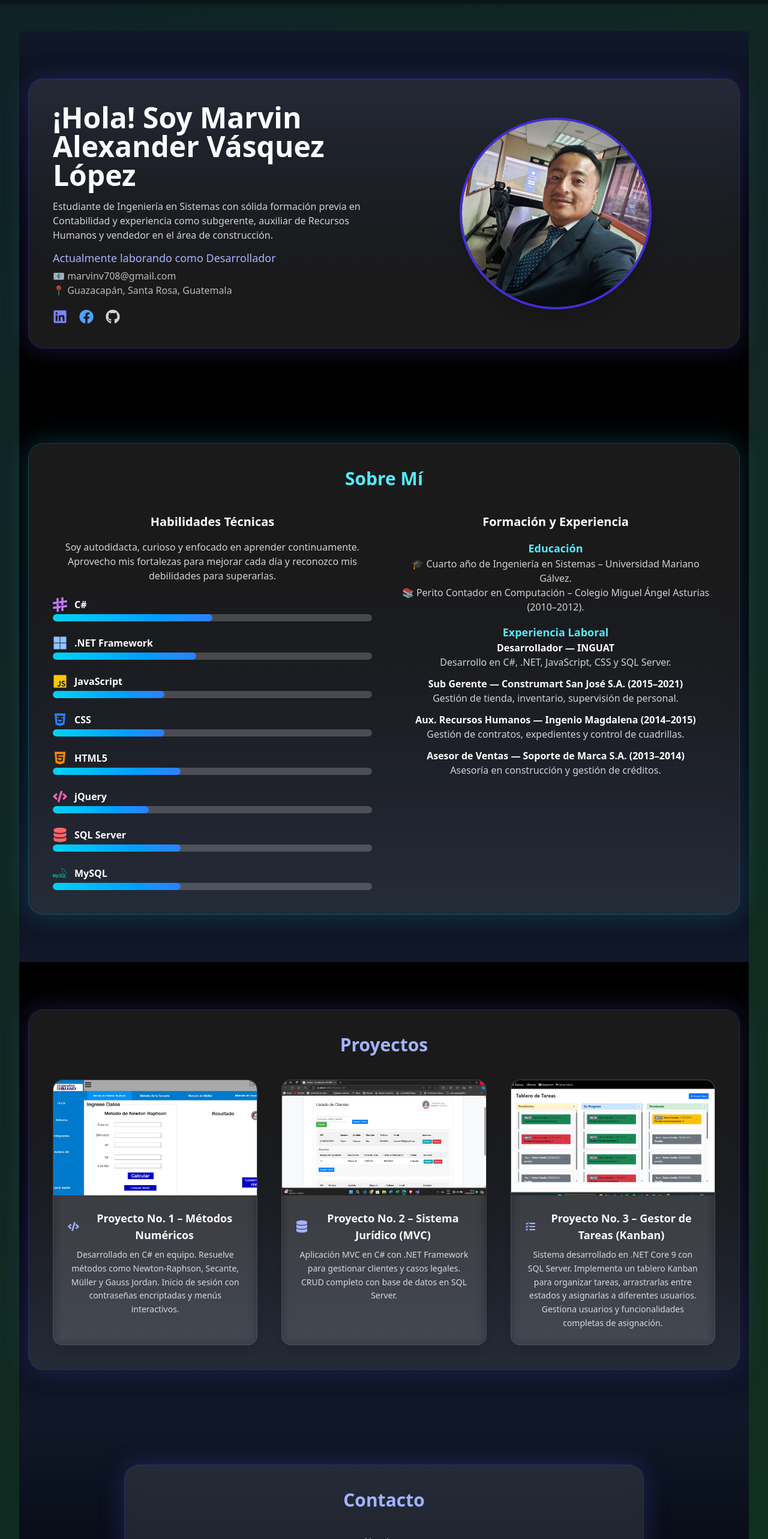
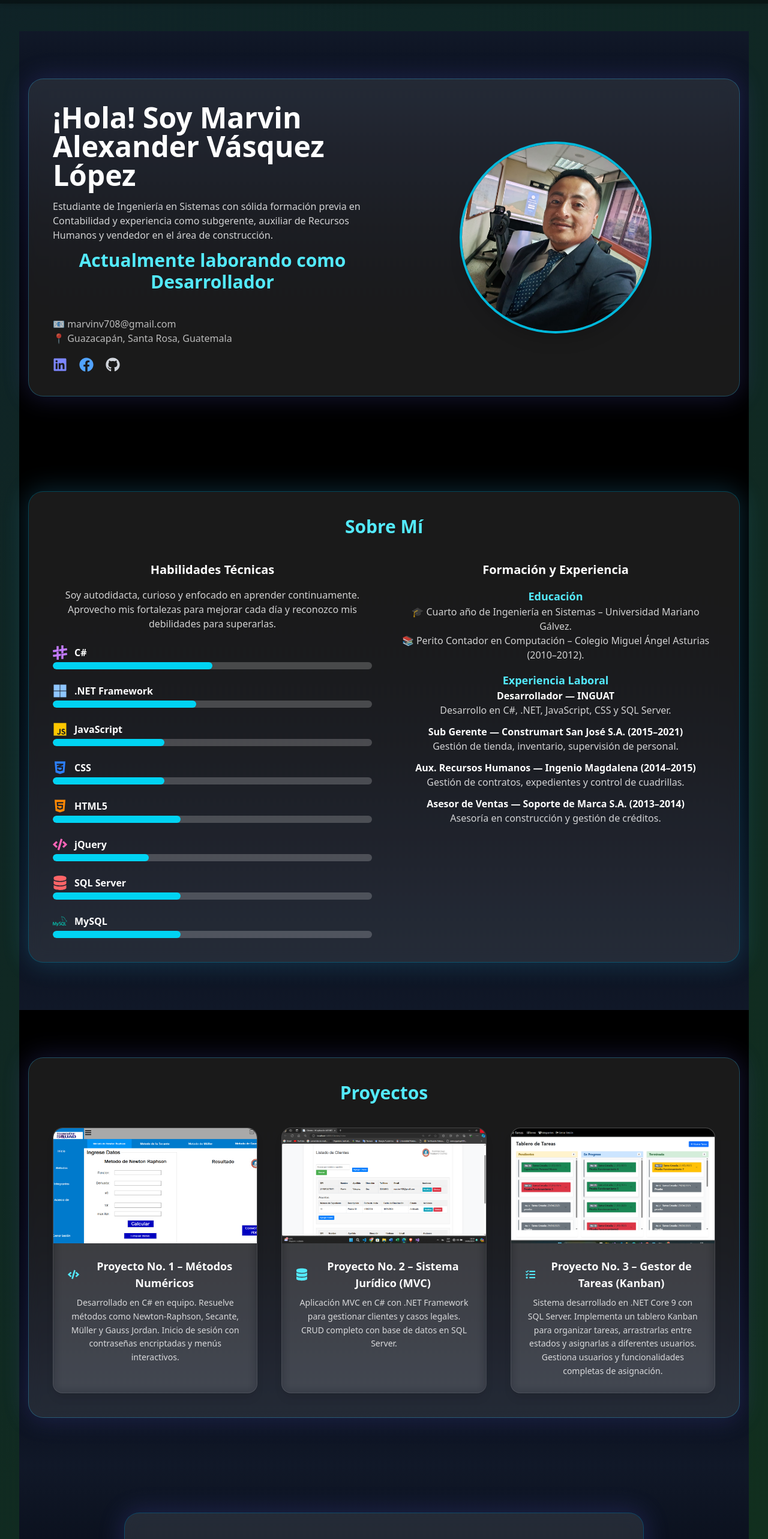
Before and after one commit to Alexmavl/Portafolio-mavl, a React (Vite) app: page / in a window 1280 px wide. Shown: the part 60-2626 px from the top of the page at 60% size. Built offline with nearby package versions, Linux system fonts and the light colour scheme.

Commit message:
cambiamos a color cyan 300

```diff
--- a/src/components/About.tsx
+++ b/src/components/About.tsx
@@ -93,7 +93,7 @@ const About: FC = () => {
                     </div>
                     <div className="w-full bg-white/20 rounded-full h-3 overflow-hidden">
                       <motion.div
-                        className="h-3 rounded-full bg-gradient-to-r from-cyan-400 to-blue-500"
+                        className="h-3 rounded-full bg-gradient-to-r from-cyan-400 to-cyan-400"
                         initial={{ width: 0 }}
                         whileInView={{ width: `${skill.level}%` }}
                         transition={{ duration: 1, delay: 0.2 }}
--- a/src/components/Contact.tsx
+++ b/src/components/Contact.tsx
@@ -12,7 +12,7 @@ const containerVariants = {
     y: 0,
     transition: {
       duration: 0.6,
-      staggerChildren: 0.15, // ✅ se mantiene sin problema
+      staggerChildren: 0.15,
     },
   },
 };
@@ -46,11 +46,11 @@ const Contact: FC = () => {
         variants={containerVariants}
       >
         <motion.div
-          className="bg-white/10 backdrop-blur-md rounded-3xl ring-1 ring-indigo-500/30 shadow-[0_0_40px_5px_rgba(99,102,241,0.2)] p-10"
+          className="bg-white/10 backdrop-blur-md rounded-3xl ring-1 ring-cyan-500/30 shadow-[0_0_40px_5px_rgba(99,102,241,0.2)] p-10"
           variants={itemVariants}
         >
           <motion.h2
-            className="text-3xl font-bold text-center text-indigo-300 mb-10"
+            className="text-3xl font-bold text-center text-cyan-300 mb-10"
             variants={itemVariants}
           >
             Contacto
@@ -98,7 +98,7 @@ const Contact: FC = () => {
                 onChange={handleChange}
                 required
                 rows={4}
-                className="bg-white/10 border border-white/20 text-white placeholder-white/60 rounded-xl px-4 py-2 focus:outline-none focus:ring-2 focus:ring-indigo-400 transition"
+                className="bg-white/10 border border-white/20 text-white placeholder-white/60 rounded-xl px-4 py-2 focus:outline-none focus:ring-2 focus:ring-cyan-400 transition"
                 placeholder="Escribe tu mensaje aquí..."
               />
             </motion.label>
@@ -113,7 +113,7 @@ const Contact: FC = () => {
               }}
               whileTap={{ scale: 0.95 }}
               transition={{ type: "spring", stiffness: 300 }}
-              className="bg-indigo-500 text-white font-semibold py-2 px-6 rounded-xl hover:bg-indigo-400 transition"
+              className="bg-cyan-300 text-white font-semibold py-2 px-6 rounded-xl  bg-cyan-300:bg-cyan-600 transition"
               variants={itemVariants}
             >
               Enviar Mensaje
@@ -138,7 +138,7 @@ const Contact: FC = () => {
                 href="https://www.linkedin.com/in/marvin-vasquez-27557397/"
                 target="_blank"
                 whileHover={{ scale: 1.2, color: "#818cf8" }}
-                className="text-indigo-400"
+                className="text-cyan-400"
               >
                 <FaLinkedin />
               </motion.a>
--- a/src/components/Hero.tsx
+++ b/src/components/Hero.tsx
@@ -22,7 +22,7 @@ const Hero: FC = () => {
     <section id="inicio" className="py-20 bg-gradient-to-b from-gray-900 to-black">
       <div className="max-w-7xl mx-auto px-4">
         <motion.div
-          className="bg-white/10 backdrop-blur-md rounded-3xl ring-1 ring-indigo-500/30 shadow-[0_0_40px_5px_rgba(99,102,241,0.2)] p-10 flex flex-col md:flex-row items-center justify-between gap-10"
+          className="bg-white/10 backdrop-blur-md rounded-3xl ring-1 ring-cyan-300/30 shadow-[0_0_40px_5px_rgba(99,102,241,0.2)] p-10 flex flex-col md:flex-row items-center justify-between gap-10"
           initial="hidden"
           whileInView="visible"
           viewport={{ once: true }}
@@ -46,7 +46,7 @@ const Hero: FC = () => {
               y experiencia como subgerente, auxiliar de Recursos Humanos y vendedor en el área de construcción.
             </motion.p>
             <motion.p
-              className="text-lg font-medium text-indigo-300 mb-1"
+              className="text-3xl font-bold text-center text-cyan-300 mb-10"
               variants={textVariants}
               transition={{ duration: 0.6 }}
             >
@@ -92,16 +92,16 @@ const Hero: FC = () => {
             className="flex-1 flex justify-center"
             initial={{ opacity: 0, scale: 0.9 }}
             whileInView={{ opacity: 1, scale: 1 }}
-            transition={{ duration: 0.8 }}
+            transition={{ duration: 0.9 }}
             whileHover={{
               scale: 1.05,
-              boxShadow: "0 0 40px rgba(99, 102, 241, 0.6)",
+              boxShadow: "0 0 40px rgba(99, 102, 331, 0.6)",
             }}
           >
             <img
               src="/ImagenesPortafolio/FotoPerfil2.jpg"
               alt="Marvin Alexander Vásquez López"
-              className="w-80 h-80 object-cover rounded-full border-4 border-indigo-700 shadow-xl transition-transform duration-300"
+              className="w-80 h-80 object-cover rounded-full border-4 border-cyan-500 shadow-xl transition-transform duration-300"
             />
           </motion.div>
         </motion.div>
--- a/src/components/Projects.tsx
+++ b/src/components/Projects.tsx
@@ -31,14 +31,14 @@ const Projects: FC = () => {
     <section id="proyectos" className="py-20 bg-gradient-to-b from-black to-gray-900">
       <div className="max-w-7xl mx-auto px-4">
         <motion.div
-          className="bg-white/10 backdrop-blur-md rounded-3xl ring-1 ring-indigo-500/30 shadow-[0_0_40px_5px_rgba(99,102,241,0.2)] p-10"
+          className="bg-white/10 backdrop-blur-md rounded-3xl ring-1 ring-cyan-300/30 shadow-[0_0_40px_5px_rgba(99,102,241,0.2)] p-10"
           initial="hidden"
           whileInView="visible"
           viewport={{ once: true }}
           transition={{ staggerChildren: 0.2 }}
         >
           <motion.h2
-            className="text-3xl font-bold text-center text-indigo-300 mb-10"
+            className="text-3xl font-bold text-center text-cyan-300 mb-10"
             initial={{ opacity: 0, y: 20 }}
             whileInView={{ opacity: 1, y: 0 }}
             transition={{ duration: 0.6 }}
@@ -71,7 +71,7 @@ const Projects: FC = () => {
                 </motion.div>
 
                 <div className="p-6">
-                  <div className="flex items-center gap-3 text-indigo-300 text-2xl mb-2">
+                  <div className="flex items-center gap-3 text-cyan-300 text-2xl mb-2">
                     {proyecto.icono}
                     <h3 className="text-lg font-semibold text-white">{proyecto.titulo}</h3>
                   </div>
```
